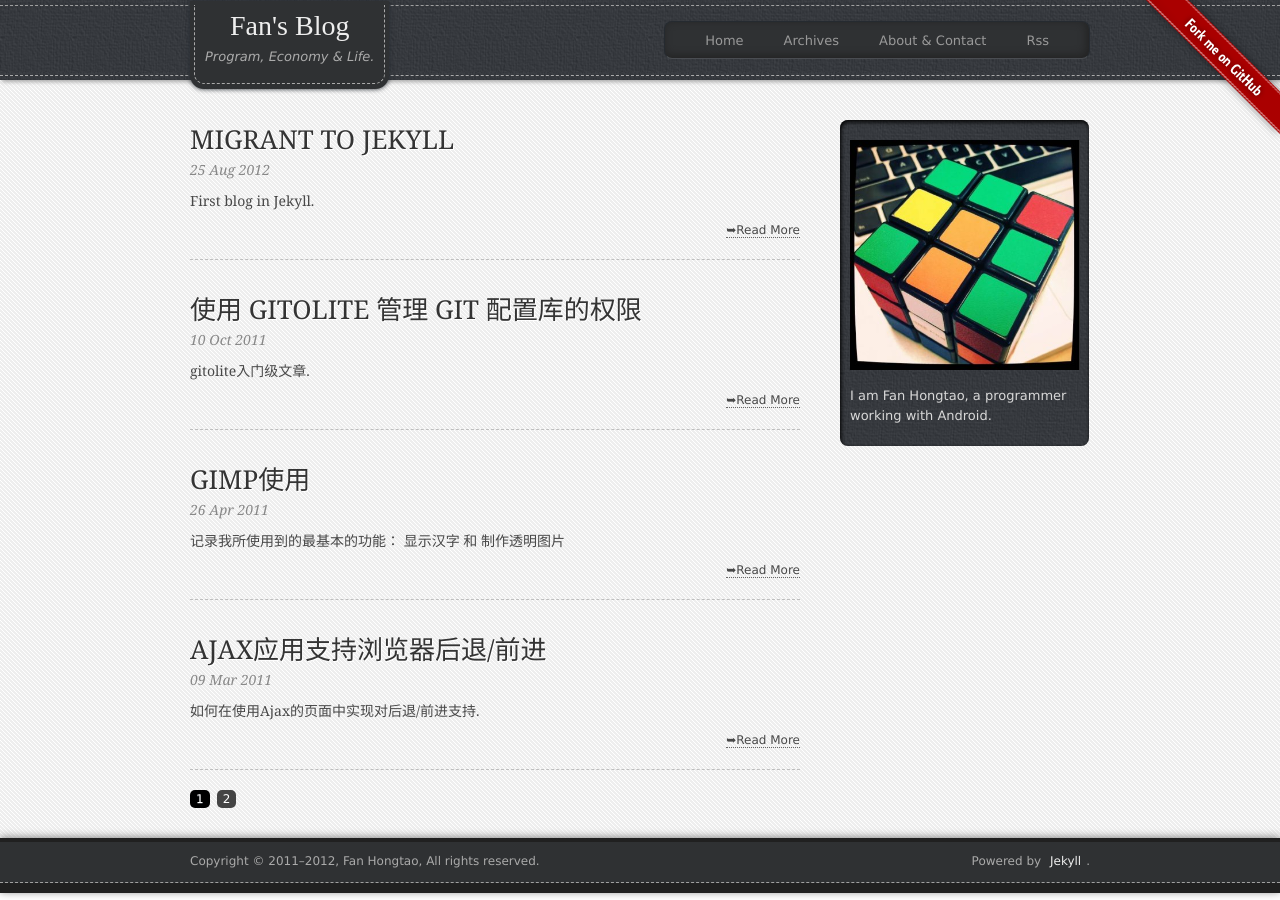
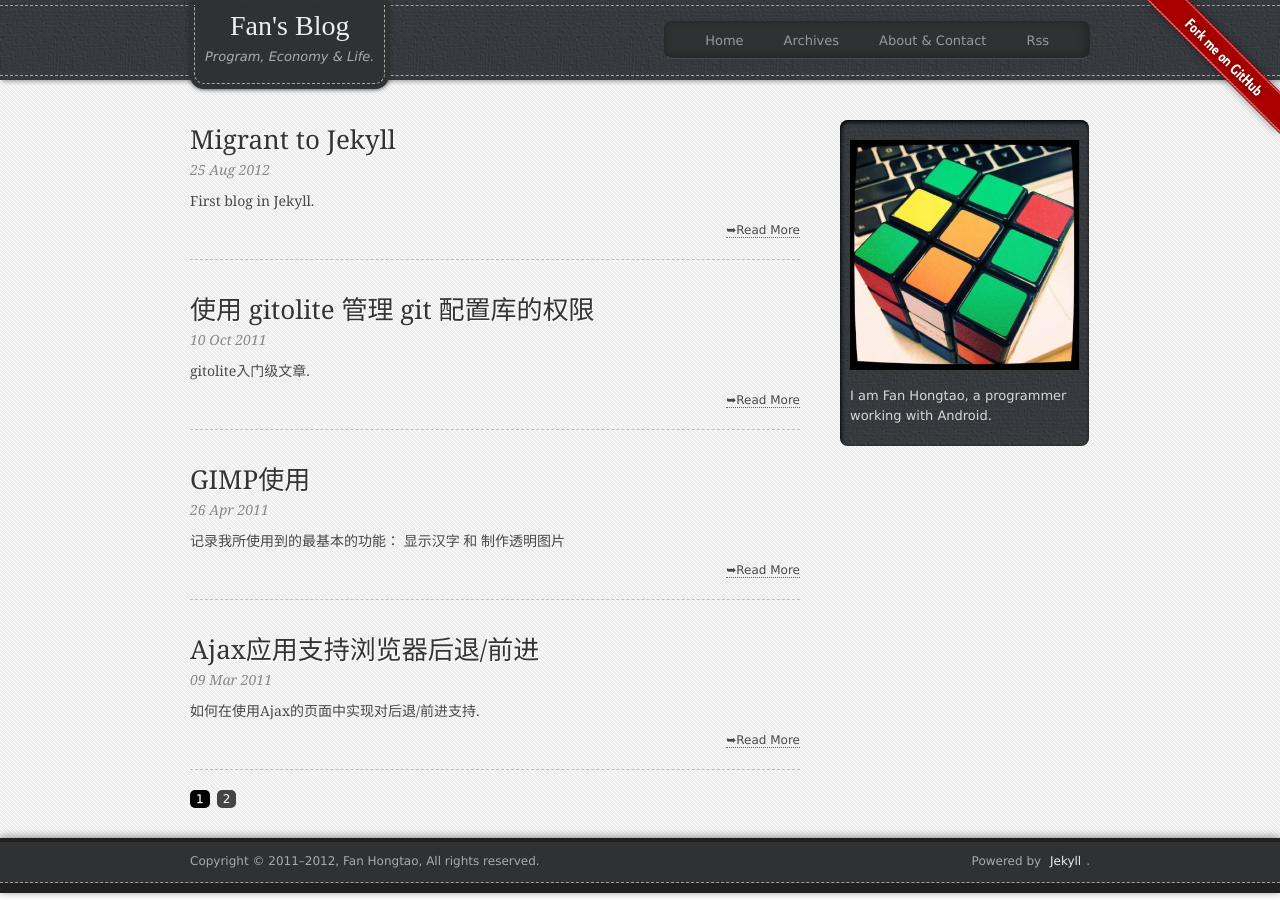
Before and after one commit to fanhongtao/fanhongtao.github.com, a Jekyll site: the page built from index.html, in a window 1280 px wide. Built offline with Jekyll 4.4.1, drawn with Linux system fonts in a browser that asks for light colours; Markdown is read by kramdown in place of the engine named in the settings; the list of posts is cut into pages by our own code.

Commit message:
Modify config & Theme

```diff
--- a/_config.yml
+++ b/_config.yml
@@ -1,11 +1,13 @@
 # standard jekyll configuration
 markdown:         rdiscount
 pygments:         true
-paginate:         4
+paginate:         4     //the number of post per page
+permalink:        /:year/:month/:day/:title.html
+safe:             true
+# auto:             true
 
 # configuration required for some pages
 title:            Fan's Blog
-# url:              http://www.pizn.me
 feed:             /atom.xml
 author:
     name:         Fan Hongtao
@@ -13,8 +15,6 @@
 description:      "Fan's Blog"
 
 about: 			  "I am Fan Hongtao, a programmer working with Android."
-follow:
-    github:       https://github.com/fanhongtao
 
 blogName: 		  Fan's Blog
 blogDesc: 		  Program, Economy & Life.
--- a/css/style.css
+++ b/css/style.css
@@ -83,7 +83,7 @@
 .content-cnt .main-excerpt .date
                             { font-style: italic; color: #888; }
 .content-cnt .main-excerpt-title
-                            { font-size: 26px; font-family: Georgia; text-transform: uppercase; text-shadow: 1px 1px #FFFFFF; }
+                            { font-size: 26px; font-family: Georgia; text-shadow: 1px 1px #FFFFFF; }
 .content-cnt .main-excerpt p
                             { font-size:  14px; margin-bottom: 10px; font-family: Georgia; color: #484848; }
 .content-cnt .main-excerpt p a
@@ -199,7 +199,7 @@
 .entry .code                { margin: 0 3px; padding: 0 3px; background: #a0a0a0; font: 12px Monaco,serif; color: #f8f8f8; border-radius: 2px 2px; }
 
 /** entry special **/
-.entry .title               { margin-bottom: 10px; font-family: Georgia; padding: 0 0; font-size: 26px; font-weight: 400; line-height: 32px; color: #383535; text-align: center; text-shadow: 1px 1px #FFFFFF; text-transform: uppercase; }
+.entry .title               { margin-bottom: 10px; font-family: Georgia; padding: 0 0; font-size: 26px; font-weight: 400; line-height: 32px; color: #383535; text-align: center; text-shadow: 1px 1px #FFFFFF; }
 .entry .meta                { text-align: center; color: #888; font-family: "Times New Roman",Times,serif; font-size: 13px; text-indent: 0; font-weight: 600; }
 .entry .meta .date          { color: #888; } .entry .meta .author { padding-right: 4px; }
 .entry .description         { padding: 8px 12px; font-style: italic; text-align: center; color: #888; text-indent: 0; border-top: 1px dashed #a0a0a0; border-bottom: 1px dashed #a0a0a0; }
```
